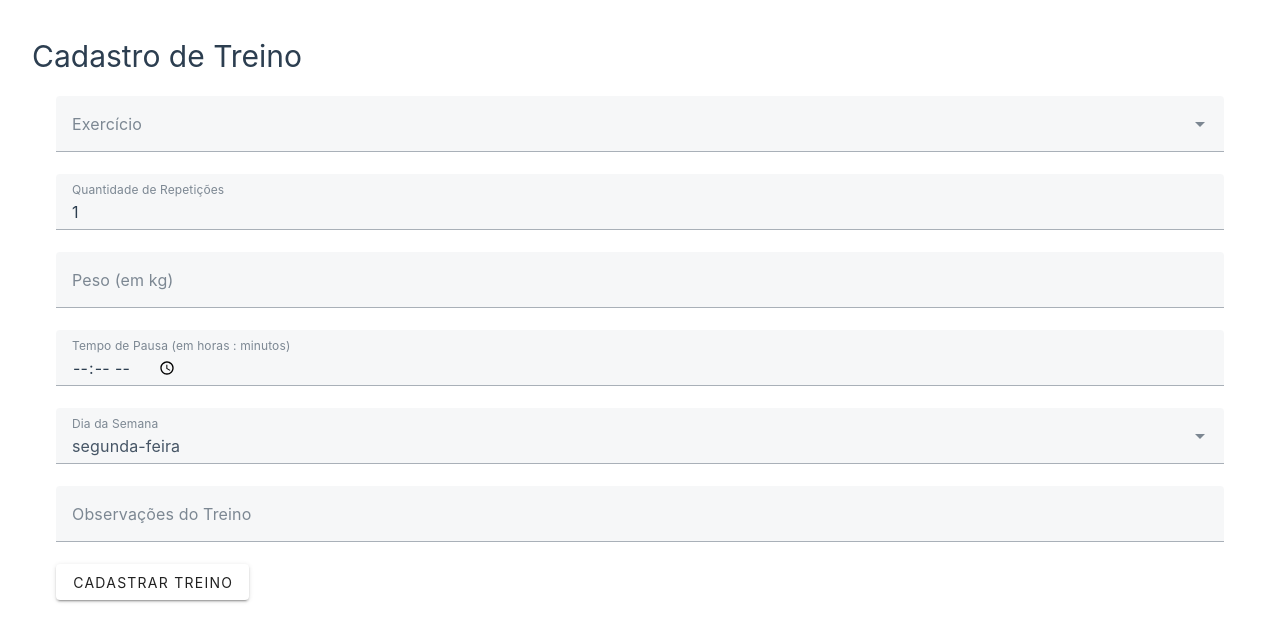
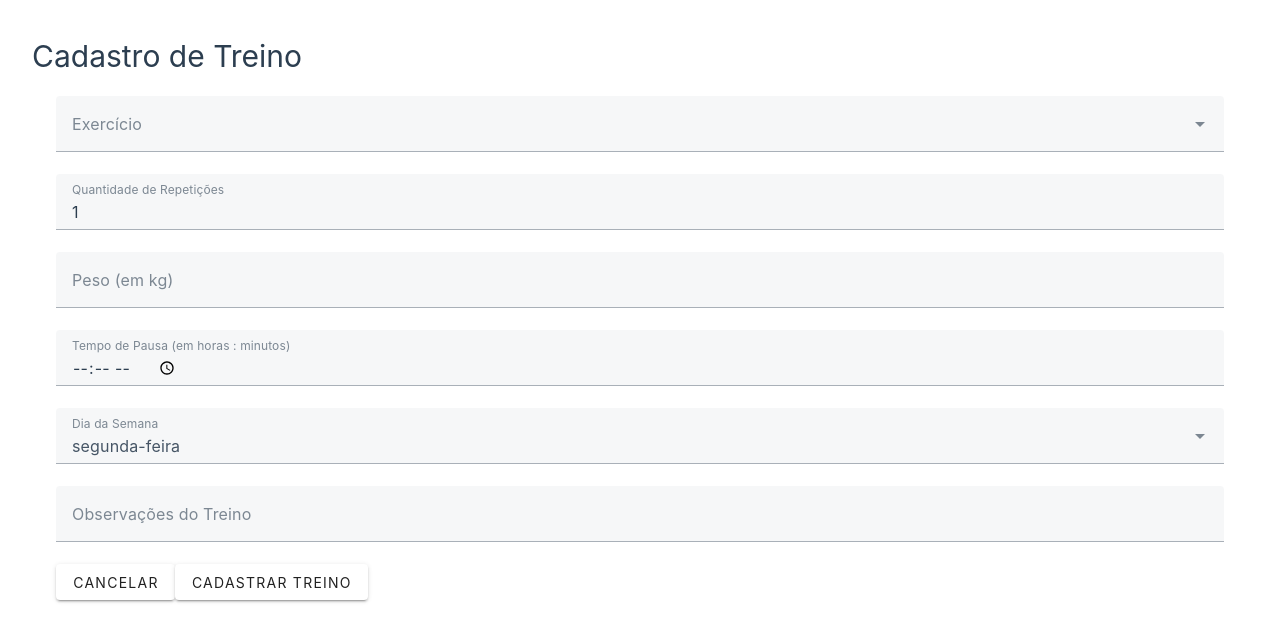
Before and after one commit to GabrielmValadao/Projeto_TrainSys, a Vue app in the folder project-trainsyst/: page /Cadastro/Treino in a window 1280 px wide. Shown: the top 642 px of the page. Built offline with nearby package versions, Linux system fonts and the light colour scheme; no server answers.

Commit message:
feat: cria um botão de cancelar que direciona de volta para o gerenciamento do aluno, caso clique em cancelar

```diff
--- a/project-trainsyst/src/views/TrainingRegistration/TrainingRegistration.vue
+++ b/project-trainsyst/src/views/TrainingRegistration/TrainingRegistration.vue
@@ -36,7 +36,9 @@
         required
       />
       <v-text-field label="Observações do Treino" v-model="observations" />
+      <router-link to="/Gerenciamento/Aluno"><v-btn>Cancelar</v-btn></router-link>
       <v-btn type="submit">Cadastrar Treino</v-btn>
+
     </v-form>
   </v-container>
 </template>
```
